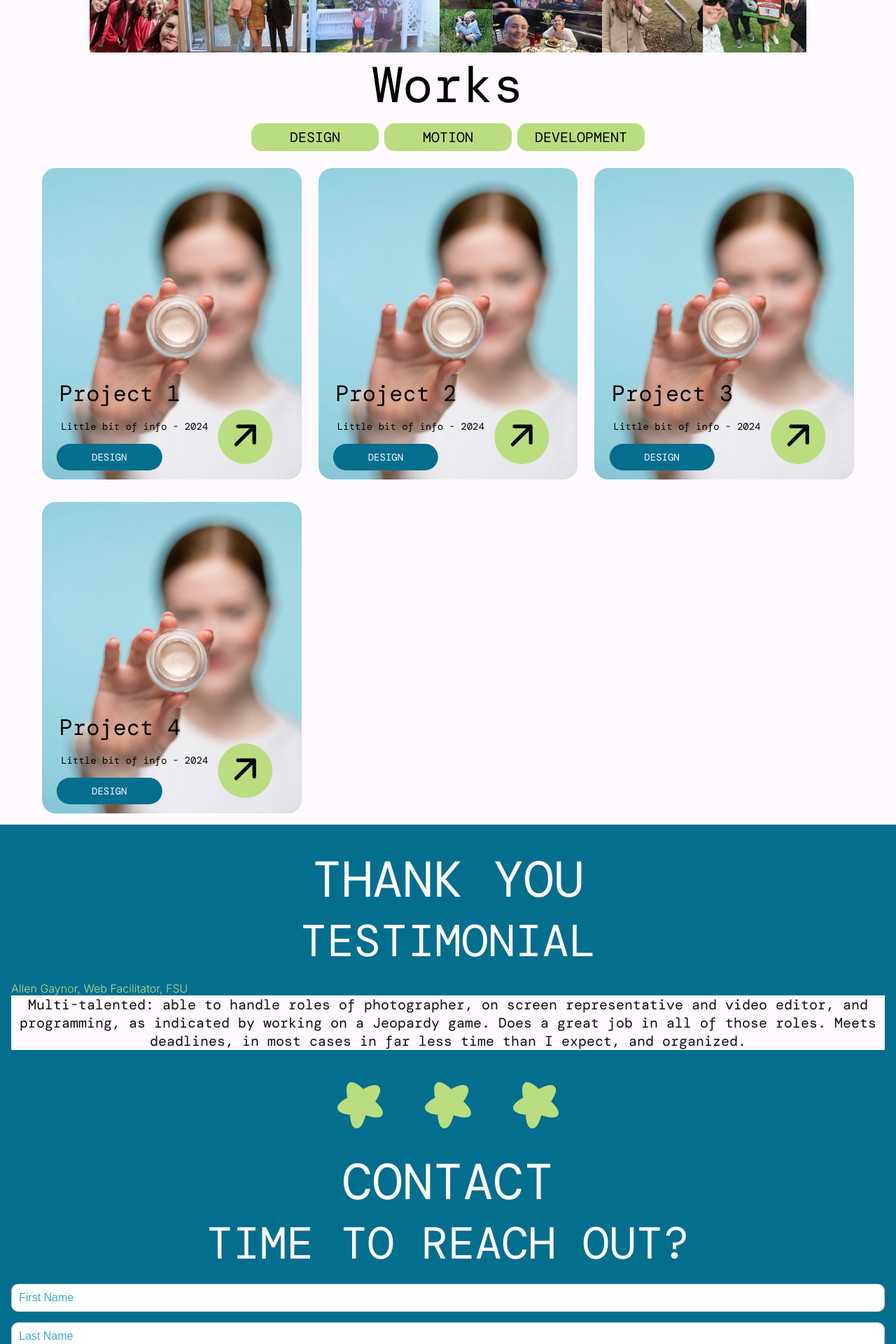
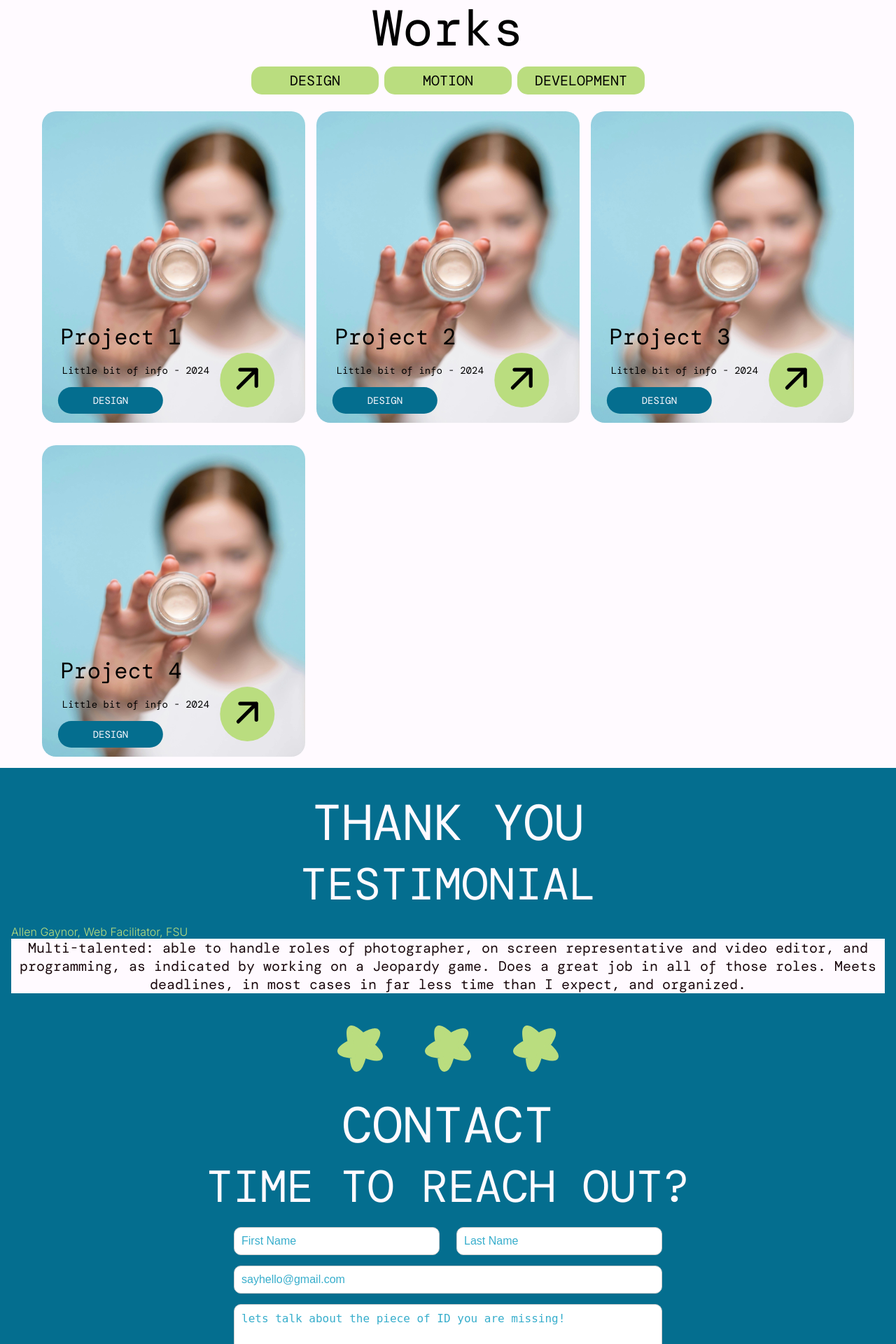
Before and after one commit to casspb/pelacek_cassidy_portfolio, a PHP site: page / in a window 1280 px wide. Shown: the part 1600-3520 px from the top of the page at 70% size. Run offline with PHP 8.4, Linux system fonts and the light colour scheme; some web fonts are replaced; grey boxes are pictures that could not be loaded.

Commit message:
small adjustments
just small adjustments

```diff
--- a/css/grid.css
+++ b/css/grid.css
@@ -122,7 +122,7 @@
     .grid-con {
        display: grid;
        grid-template-columns: repeat(12, minmax(0, 1fr));
-       grid-column-gap: 24px;
+       grid-column-gap: 16px;
        padding-left: 60px;
        padding-right: 60px;
     }
--- a/index.html
+++ b/index.html
@@ -69,6 +69,7 @@
         </section>
 
 
+        <!--section where if u click on a button it will sort a project based on the type of project it was-->
         <div class="project-works-section grid-con">
             <div class="col-span-full">
                 <h1 class="col-span-full">Works</h1>
@@ -134,16 +135,8 @@
                 <img src="images/arrow-up-right.svg" alt="Arrow Icon">
             </a>
         </div>
-
-
     </div>
 </div>
-
-
-</div>
-
-
-
 
     </main>
     <footer>
@@ -170,19 +163,19 @@
 
             <!-- Section for contact form -->
             <form action="/submit" method="POST" class="contact-form grid-con">
-                <div class="col-span-4">
+                <div class="col-span-full l-col-start-2 l-col-span-1">
                     <input type="text" id="first-name" name="first-name" placeholder="First Name" required>
                 </div>
-                <div class="col-span-4">
+                <div class="col-span-full l-col-span-1">
                     <input type="text" id="last-name" name="last-name" placeholder="Last Name" required>
                 </div>
-                <div class="col-span-4">
+                <div class="col-span-full l-col-start-2 l-col-span-2 ">
                     <input type="email" id="email" name="email" placeholder="sayhello@gmail.com" required>
                 </div>
-                <div class="col-span-4">
+                <div class="col-span-full l-col-start-2 l-col-span-2 ">
                     <textarea id="message" name="message" placeholder="lets talk about the piece of ID you are missing!" rows="4" required></textarea>
                 </div>
-                <div class="col-span-2 col-start-3">
+                <div class="col-start-3 col-span-2 l-col-end-3">
                     <button type="submit">SEND</button>
                 </div>
             </form>
--- a/sass/main.scss
+++ b/sass/main.scss
@@ -18,7 +18,7 @@
 .header-image{
     background-color: a.$base-colour;
     margin-top: 100px;
-    width: 90%;
+    width: 80%;
 
 }
 
```
Also changed, not shown: css/main.css.
